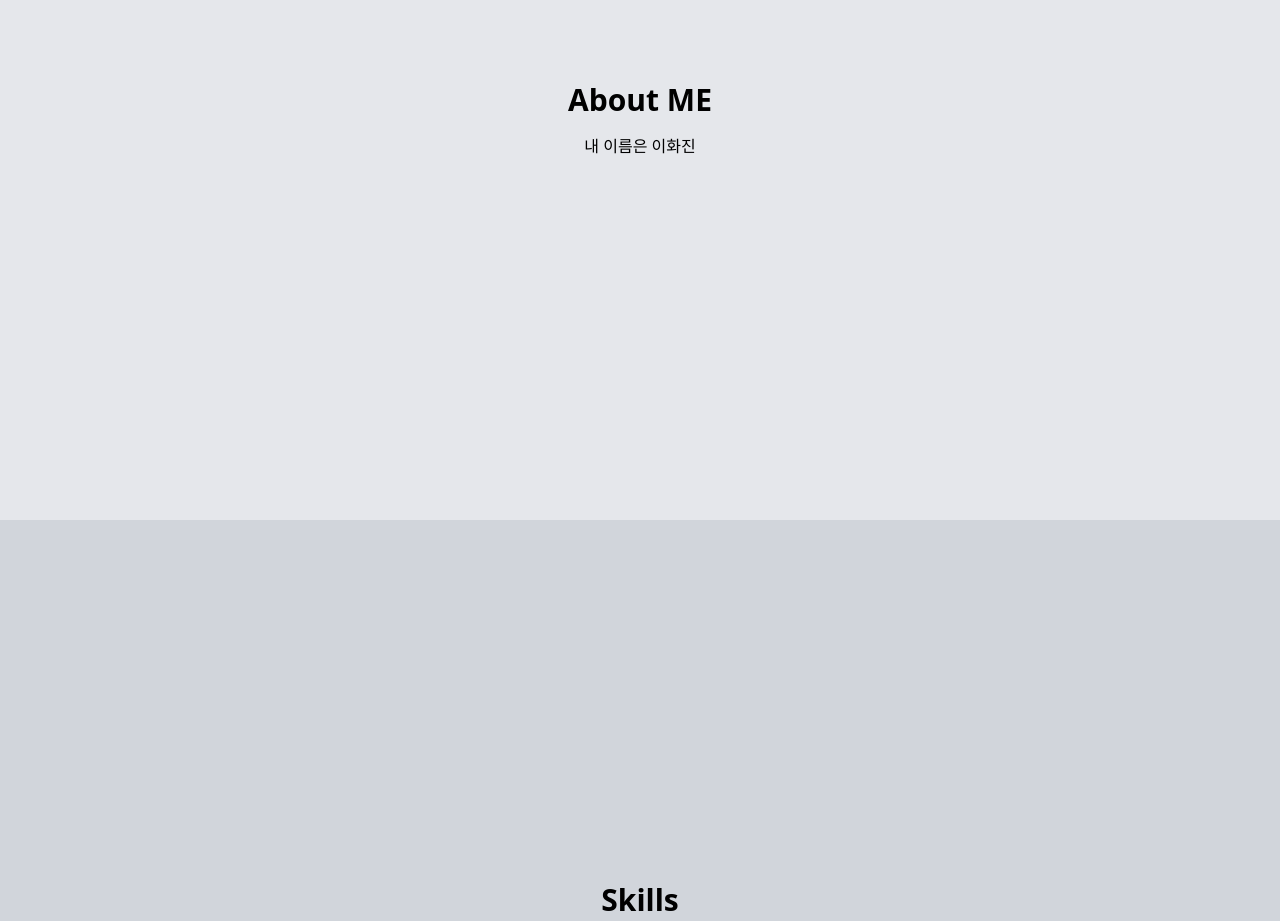
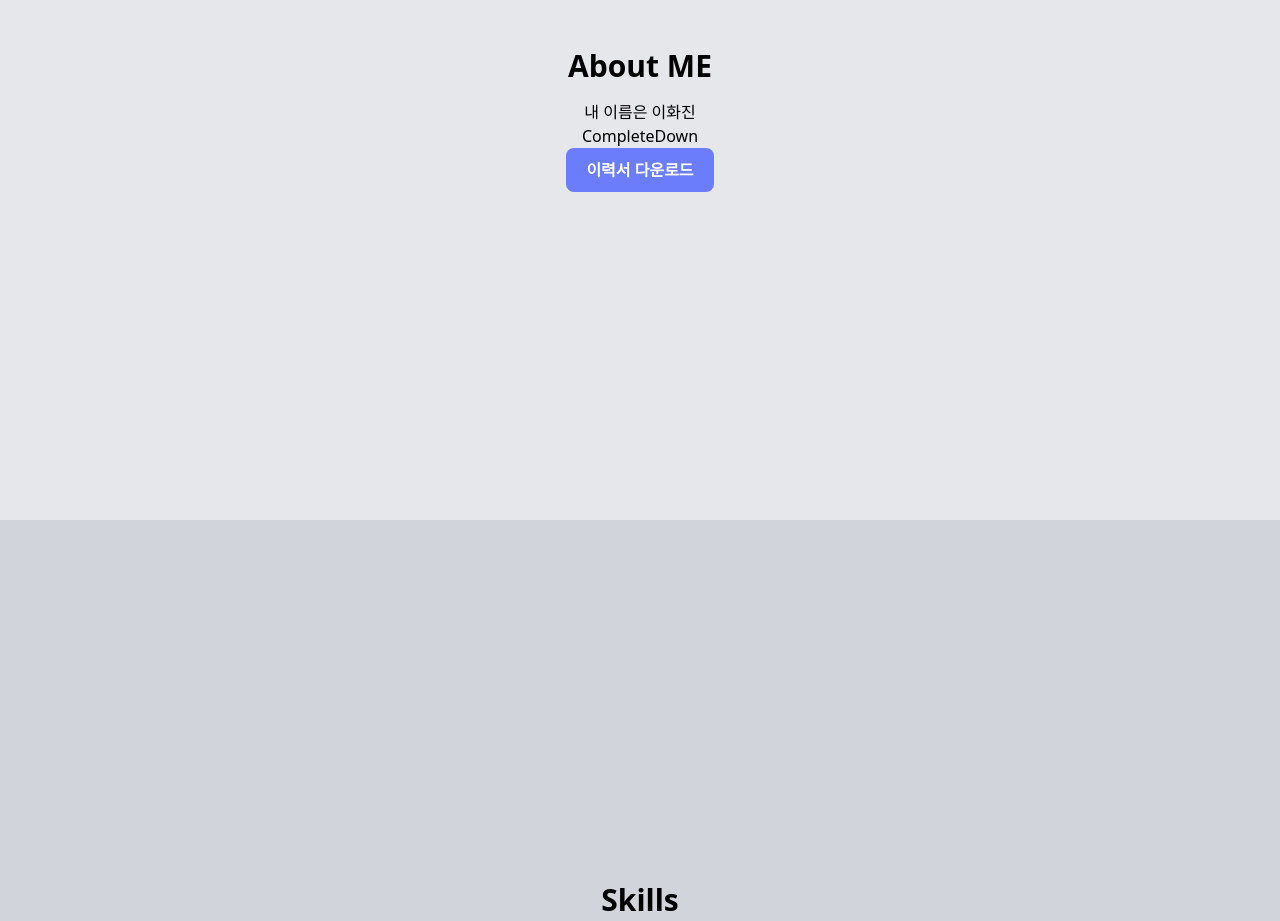
Before and after one commit to HwajinLee3114/lhjin-portfolio, a Next.js app: page / in a window 1280 px wide. Shown: the part 840-1761 px from the top of the page. Built offline with nearby package versions, Linux system fonts and the light colour scheme.

Commit message:
이력서 다운로드 css만 작업

```diff
--- a/src/components/About.tsx
+++ b/src/components/About.tsx
@@ -1,4 +1,6 @@
-import React from 'react'
+import React from "react";
+import CompleteDown from "./CompleteDown";
+import DepthButton from "./DepthButton/DepthButton";
 
 export default function About() {
   return (
@@ -7,9 +9,10 @@ export default function About() {
       className="flex flex-col items-center justify-center min-h-screen bg-gray-200"
     >
       <h2 className="text-3xl font-bold">About ME</h2>
-      <p className="mt-4">
-        내 이름은 이화진
-      </p>
+      <p className="mt-4">내 이름은 이화진</p>
+
+      <CompleteDown />
+      <DepthButton text="이력서 다운로드" />
     </section>
-  )
+  );
 }
--- /dev/null
+++ b/src/components/CompleteDown.tsx
@@ -0,0 +1,7 @@
+import React from 'react'
+
+export default function CompleteDown() {
+  return (
+    <div>CompleteDown</div>
+  )
+}
--- /dev/null
+++ b/src/components/DepthButton/DepthButton.module.css
@@ -0,0 +1,41 @@
+.g_depth_button {
+  position: relative;
+  display: inline-block;
+  padding: 10px 20px;
+  border: none;
+  border-radius: 8px;
+  background-color: #6c7dfb;
+  color: #fff;
+  font-size: 16px;
+  font-weight: bold;
+  text-transform: uppercase;
+  transition: transform 0.3s, box-shadow 0.3s;
+  cursor: pointer;
+}
+
+.g_depth_button:before {
+  content: "";
+  position: absolute;
+  top: 4px;
+  left: 4px;
+  width: calc(100% - 8px);
+  height: calc(100% - 8px);
+  /* background-color: rgba(0, 0, 0, 0.1); */
+  border-radius: inherit;
+  z-index: -1;
+  transition: transform 0.3s, box-shadow 0.3s;
+}
+
+.g_depth_button:hover {
+  transform: translateY(-3px);
+  box-shadow: 0 4px 8px rgba(0, 0, 0, 0.3);
+}
+
+.g_depth_button:hover:before {
+  transform: translateY(3px);
+  /* box-shadow: 0 -4px 8px rgba(0, 0, 0, 0.1); */
+}
+
+.g_depth_button:active {
+  transform: translate(0, 0.5em);
+}
--- /dev/null
+++ b/src/components/DepthButton/DepthButton.tsx
@@ -0,0 +1,17 @@
+import React from 'react';
+import styles from './DepthButton.module.css';
+
+interface DepthButtonProps {
+  text: string;
+  className?: string;
+}
+
+const DepthButton: React.FC<DepthButtonProps> = ({ text, className = '' }) => {
+  return (
+    <button className={`${styles.g_depth_button} ${className}`}>
+      {text}
+    </button>
+  );
+};
+
+export default DepthButton;
--- a/src/styles/custom.css
+++ b/src/styles/custom.css
@@ -26,6 +26,7 @@
   color: #000000;
   box-shadow: inset 0 -4px 0 #6893b7;
 }
+
 
 @keyframes blink {
   0% {
```
